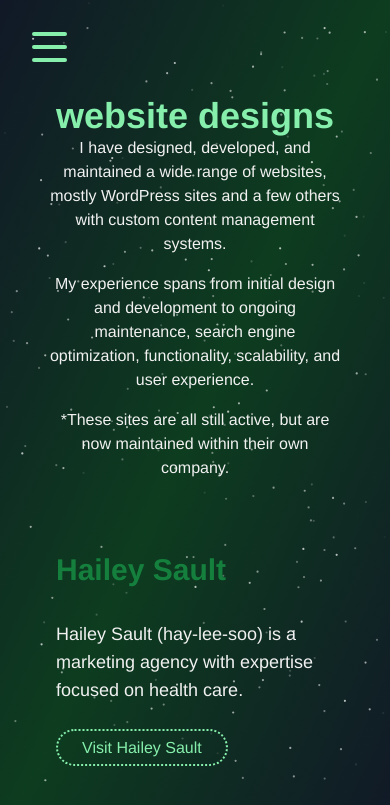
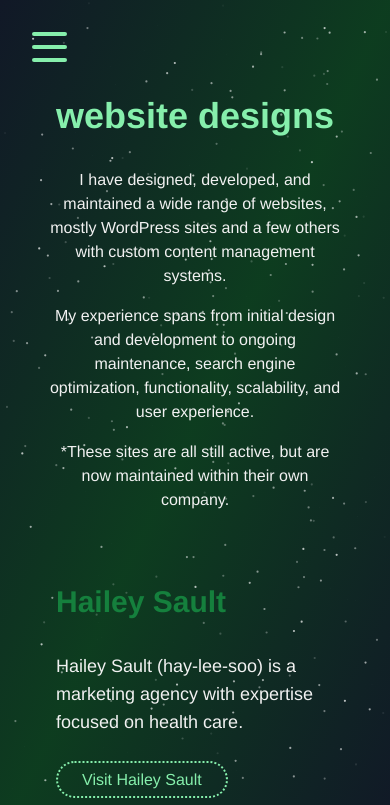
Before and after one commit to mhuebsch/myDevWebsite, a Next.js app: page /projects/web-designs in a window 390 px wide. Shown: the top 805 px of the page. Built offline with nearby package versions, Linux system fonts and the light colour scheme.

Commit message:
fix padding on header for web designs page

```diff
--- a/app/projects/web-designs/page.js
+++ b/app/projects/web-designs/page.js
@@ -34,7 +34,7 @@
     <div className="flex flex-col justify-center items-center h-auto w-full max-w-screen-xl px-4 sm:px-6 md:px-8 lg:px-12 mx-auto">
       <div className="min-h-screen">
         <div className="flex flex-col justify-center items-center w-full">
-          <h1 className="text-4xl text-center font-semibold animate-fade-in lowercase text-green-300 pt-24 sm:py-16">
+          <h1 className="text-4xl text-center font-semibold animate-fade-in lowercase text-green-300 pb-8 pt-24 sm:py-16">
             Website Designs
           </h1>
           <p className="w-full px-8 sm:px-0 sm:w-3/5 text-center">
```
